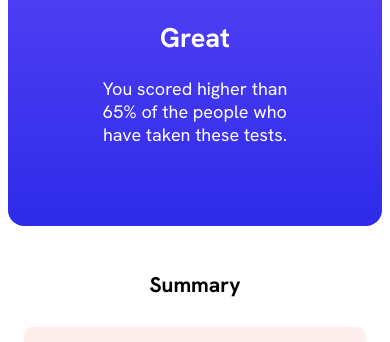
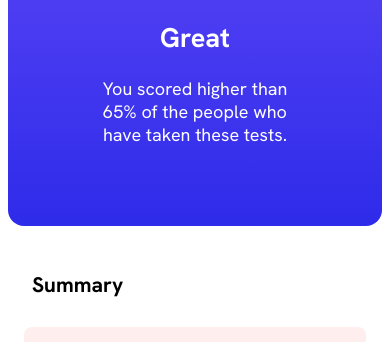
Before and after one commit to Kofi100/ResultsSummary28Nov2024, a plain HTML site: page index.html in a window 390 px wide. Shown: the part 320-662 px from the top of the page. Drawn offline with Linux system fonts and the light colour scheme.

Commit message:
second backup enabled a new division called card2SummaryDiv to encase and edit the Summary title on Mobile.

```diff
--- a/index.html
+++ b/index.html
@@ -29,7 +29,7 @@
   </div>
 
   <div class="card__box2">
-    <h3>Summary</h3>
+    <div class="card__box2__SummaryTitleDiv" ><h3>Summary</h3></div>
     <div class="card__box2__resultListItem card__box2__resultListItem--BGRed">
       <div class="card__box2__resultListItemTitle card__box2__resultListItemTitle--BGRed"><img src="assets/images/icon-reaction.svg" alt="">Reaction</div> <p>
   <strong>80</strong> / 100</p></div>
--- a/style.css
+++ b/style.css
@@ -170,4 +170,7 @@ border-radius: .5rem;
     h3{
         text-align: left;
     }
+    .card__box2__SummaryTitleDiv{
+        width: 100%;
+    }
 }
```
Also changed, not shown: 1 other file.
